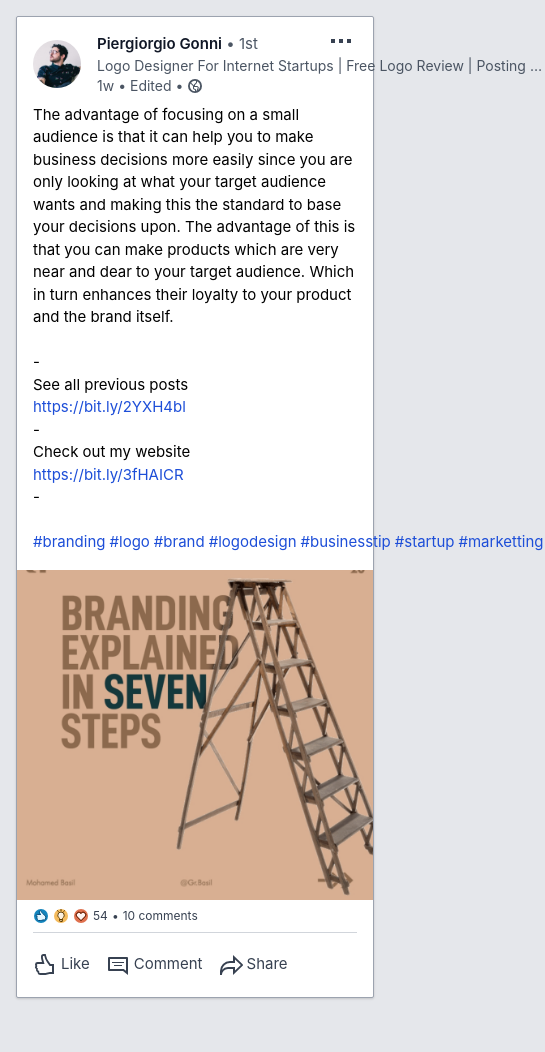
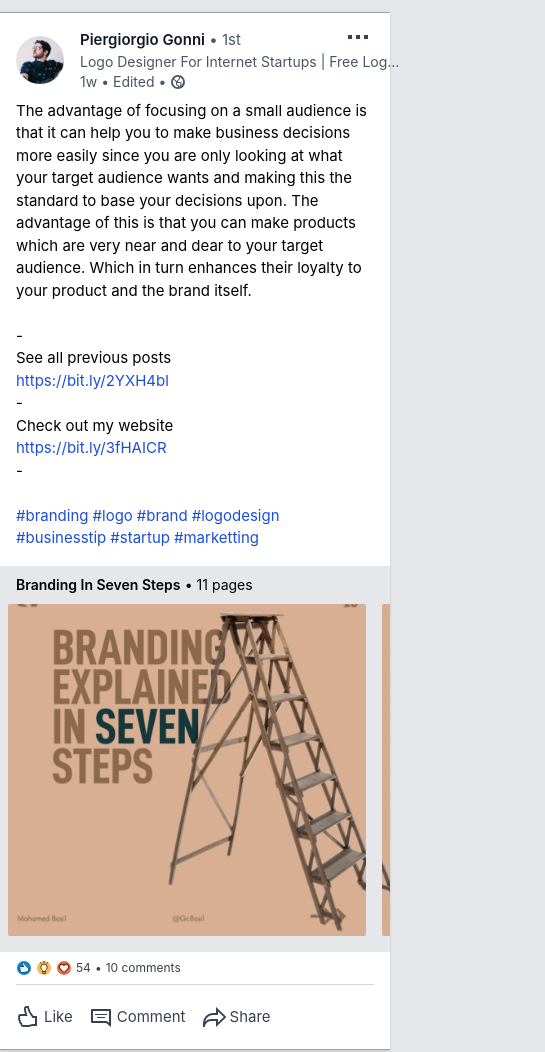
Before and after one commit to sekeidesign/LinkedIn-Slider, a plain HTML site: page index.html in a window 390 px wide. Shown: the whole page, 545 px wide, since content can reach past the window. Before the commit the page ends 1014 px from the top, so only its background shows below. Drawn offline with nearby package versions, Linux system fonts and the light colour scheme.

Commit message:
made the element mobile responsive

```diff
--- a/index.html
+++ b/index.html
@@ -14,9 +14,9 @@
         }
     </style>
 </head>
-<body class="bg-gray-200 p-4">
+<body class="bg-gray-200 md:p-4">
     <div class="container mx-auto w-full max-w-xl">
-        <div class="bg-white border border-gray-400 rounded-sm shadow w-full">
+        <div class="bg-white sm:border border-t border-b border-gray-400 sm:rounded-sm sm:my-0 my-3 shadow w-full">
             <div class="p-4 relative">
                 <div class="absolute top-0 right-0 h-8 w-8 mt-2 mr-4 rounded-full hover:bg-gray-200">
                     <button class="p-1">
@@ -26,14 +26,14 @@
                     </button>
                 </div>
                 <a href="#" class="flex items-center text-gray-600 pr-32">
-                    <img src="/Assets/Images/pg-headshot.jpg" alt="" class="rounded-full h-12 w-12 mr-4 flex-no-shrink">
+                    <img src="/Assets/Images/pg-headshot.jpg" alt="" class="rounded-full h-12 w-12 mr-4">
                     <div>
                         <div>
                             <span class="font-semibold text-gray-900 hover:text-blue-700 hover:underline">Piergiorgio Gonni</span>
                             <span>• 1st</span>
                         </div>
                         <div>
-                            <span class="text-sm truncate w-full max-w-md block">Logo Designer For Internet Startups | Free Logo Review | Posting Design Content On Linkedin To Help Startups</span>
+                            <span class="text-sm truncate w-full sm:max-w-md max-w-xs block">Logo Designer For Internet Startups | Free Logo Review | Posting Design Content On Linkedin To Help Startups</span>
                         </div>
                         <div class="text-sm flex items-center">
                             <span class="mr-1">1w</span>
@@ -69,7 +69,7 @@
                     -
                     <br>
                     <br>
-                    <div class="flex">
+                    <div class="flex flex-wrap">
                         <a href="#" class="mr-1 text-blue-700 hover:text-blue-800 hover:underline">#branding</a>
                         <a href="#" class="mr-1 text-blue-700 hover:text-blue-800 hover:underline">#logo</a>
                         <a href="#" class="mr-1 text-blue-700 hover:text-blue-800 hover:underline">#brand</a>
@@ -81,7 +81,44 @@
                 </div>
             </div>
             <div
-                class="w-full relative overflow-hidden"
+                class="bg-gray-200 py-2 block sm:hidden"
+                x-data="{
+                    images: [
+                        {
+                            id: 1,
+                            imgSrc: '/Assets/Images/img-1.png'
+                        },
+                        {
+                            id: 2,
+                            imgSrc: '/Assets/Images/img-2.png'
+                        },
+                        {
+                            id: 3,
+                            imgSrc: '/Assets/Images/img-3.png'
+                        },
+                        {
+                            id: 4,
+                            imgSrc: '/Assets/Images/img-4.png'
+                        },
+                        {
+                            id: 5,
+                            imgSrc: '/Assets/Images/img-5.png'
+                        }
+                    ]
+                }"
+            >
+                <div class="px-4">
+                    <span class="text-sm font-semibold">Branding In Seven Steps</span>
+                    <span class="text-sm">• 11 pages</span>
+                </div>
+                <div class="flex w-full overflow-scroll">
+                    <template x-for="image in images" :key="image.id">
+                        <img :src="image.imgSrc" class="m-2 rounded-sm w-11/12" alt="">
+                    </template>
+                </div>
+            </div>
+            <div
+                class="w-full relative overflow-hidden hidden sm:block"
                 x-data="{
                     imgUIShow: false,
                     currentImg: 1,
@@ -130,6 +167,7 @@
                     </div>
                     <button
                         class="absolute left-0 top-0 bottom-0 my-auto ml-4 bg-black bg-opacity-75 hover:bg-opacity-100 rounded-full h-8 w-8 flex items-center justify-center"
+                        @mouseover="imgUIShow = true"
                         x-show="imgUIShow === true && currentImg !== 1"
                         x-transition:enter="transition ease-out duration-300"
                         x-transition:enter-start="opacity-0"
@@ -143,6 +181,7 @@
                     </button>
                     <button
                         class="absolute right-0 top-0 bottom-0 my-auto mr-4 bg-black bg-opacity-75 hover:bg-opacity-100 rounded-full h-8 w-8 flex items-center justify-center"
+                        @mouseover="imgUIShow = true"
                         x-show="imgUIShow === true && currentImg < images.length"
                         x-transition:enter="transition ease-out duration-300"
                         x-transition:enter-start="opacity-0"
```
